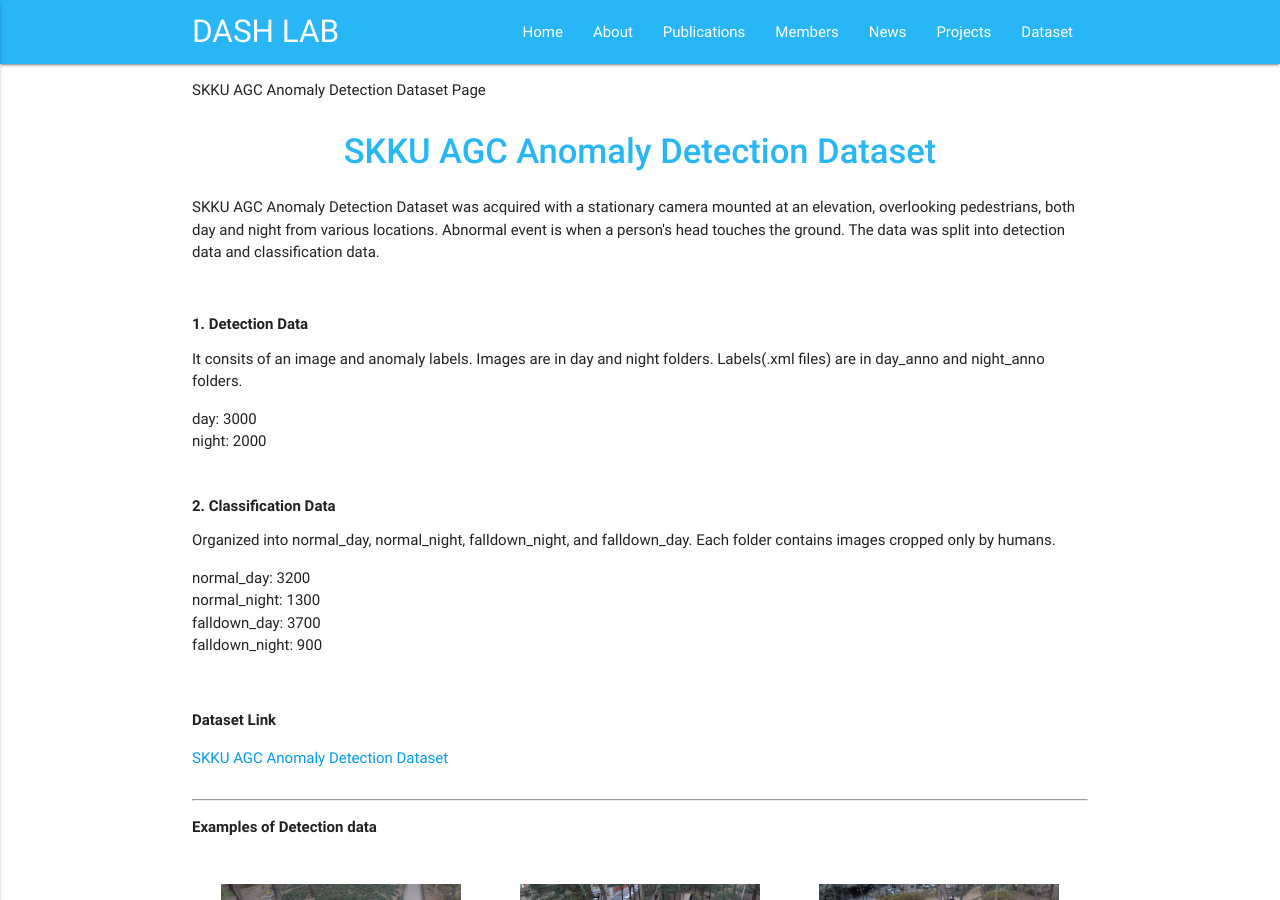
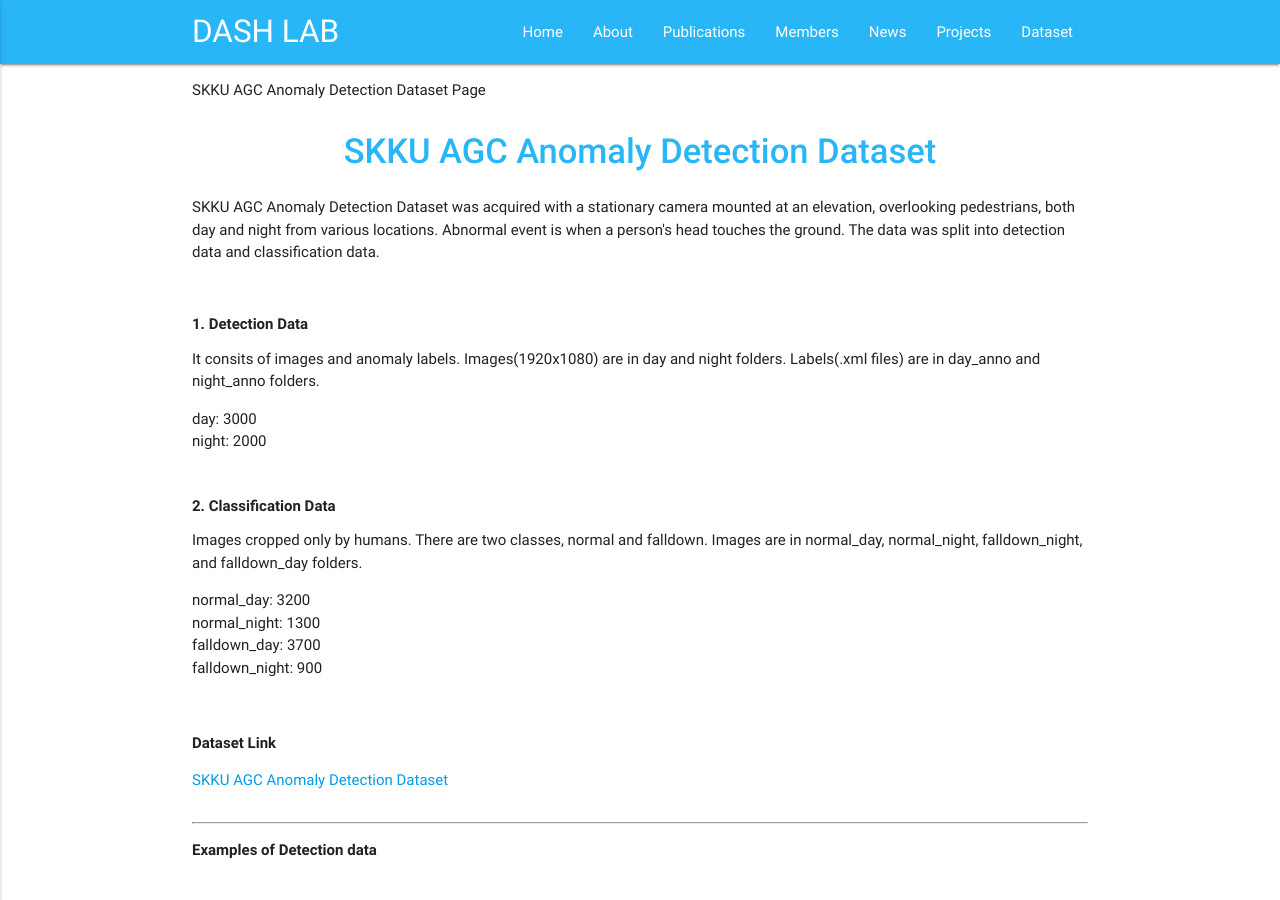
Before and after one commit to Yurim990507/DASH-Lab.github.io, a Jekyll site: the page built from example6.md, in a window 1280 px wide and 900 px high. Built offline with Jekyll 4.4.1, drawn with Linux system fonts in a browser that asks for light colours.

Commit message:
Update example6.md

```diff
--- a/example6.md
+++ b/example6.md
@@ -10,11 +10,11 @@ permalink: /Dataset/
   <p>SKKU AGC Anomaly Detection Dataset was acquired with a stationary camera mounted at an elevation, overlooking pedestrians, both day and night from various locations. Abnormal event is when a person's head touches the ground. The data was split into detection data and classification data.<p><br>
 
 <h6><b>1. Detection Data</b></h6>
-  <p>It consits of an image and anomaly labels. Images are in day and night folders. Labels(.xml files) are in day_anno and night_anno folders.</p>
+  <p>It consits of images and anomaly labels. Images(1920x1080) are in day and night folders. Labels(.xml files) are in day_anno and night_anno folders.</p>
   <p>day: 3000<br>night: 2000</p><br>
 
 <h6><b>2. Classification Data</b></h6>
-  <p>Organized into normal_day, normal_night, falldown_night, and falldown_day. Each folder contains images cropped only by humans.</p>
+  <p>Images cropped only by humans. There are two classes, normal and falldown. Images are in normal_day, normal_night, falldown_night, and falldown_day folders.</p>
   <p>normal_day: 3200<br>normal_night: 1300<br>falldown_day: 3700<br>falldown_night: 900</p>
   <br>
 <p><b>Dataset Link</b></p>
@@ -45,15 +45,30 @@ permalink: /Dataset/
     </td>
   </tr>
 </table>
-
+<br>
+<hr>
 <p><b>Examples of Classification data</b></p>
 <table>
   <tr>
-    <td width="50%" valign=top>
-      <p align=center><img border=0 width=240 height=135 src="/img/AGC_detection.jpg"></p>
+    <td width="33%" valign=top>
+      <p align=center><img border=0 width=240 height=135 src="/img/AGC_classification.jpg"></p>
     </td>
-    <td width="50%" valign=top>
-      <p align=center><img border=0 width=240 height=135 src="/img/AGC_classification.jpg"></p>
+    <td width="33%" valign=top>
+      <p align=center><img border=0 width=240 height=135 src="/img/AGC_classification1.jpg"></p>
+    </td>
+    <td width="33%" valign=top>
+      <p align=center><img border=0 width=240 height=135 src="/img/AGC_classification2.jpg"></p>
+    </td>
+  </tr>
+  <tr>
+    <td width="33%" valign=top>
+      <p align=center><img border=0 width=240 height=135 src="/img/AGC_classification3.jpg"></p>
+    </td>
+    <td width="33%" valign=top>
+      <p align=center><img border=0 width=240 height=135 src="/img/AGC_classification4.jpg"></p>
+    </td>
+    <td width="33%" valign=top>
+      <p align=center><img border=0 width=240 height=135 src="/img/AGC_classification5.jpg"></p>
     </td>
   </tr>
 </table>
```
